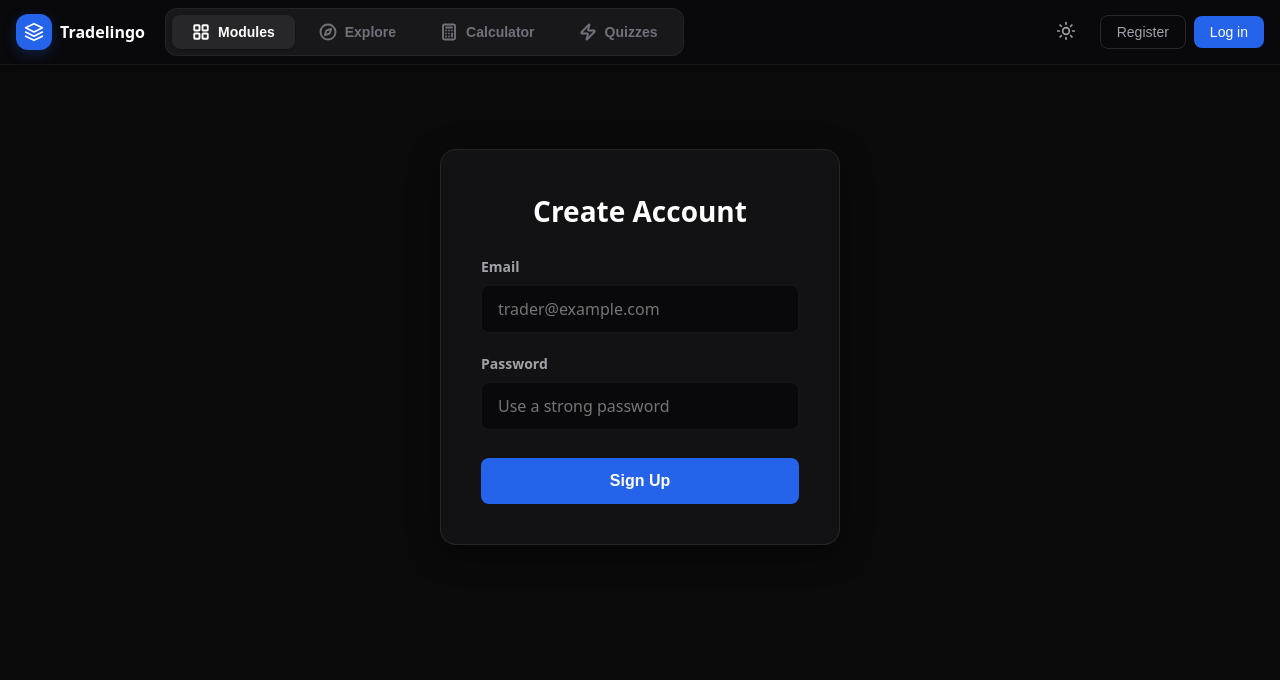
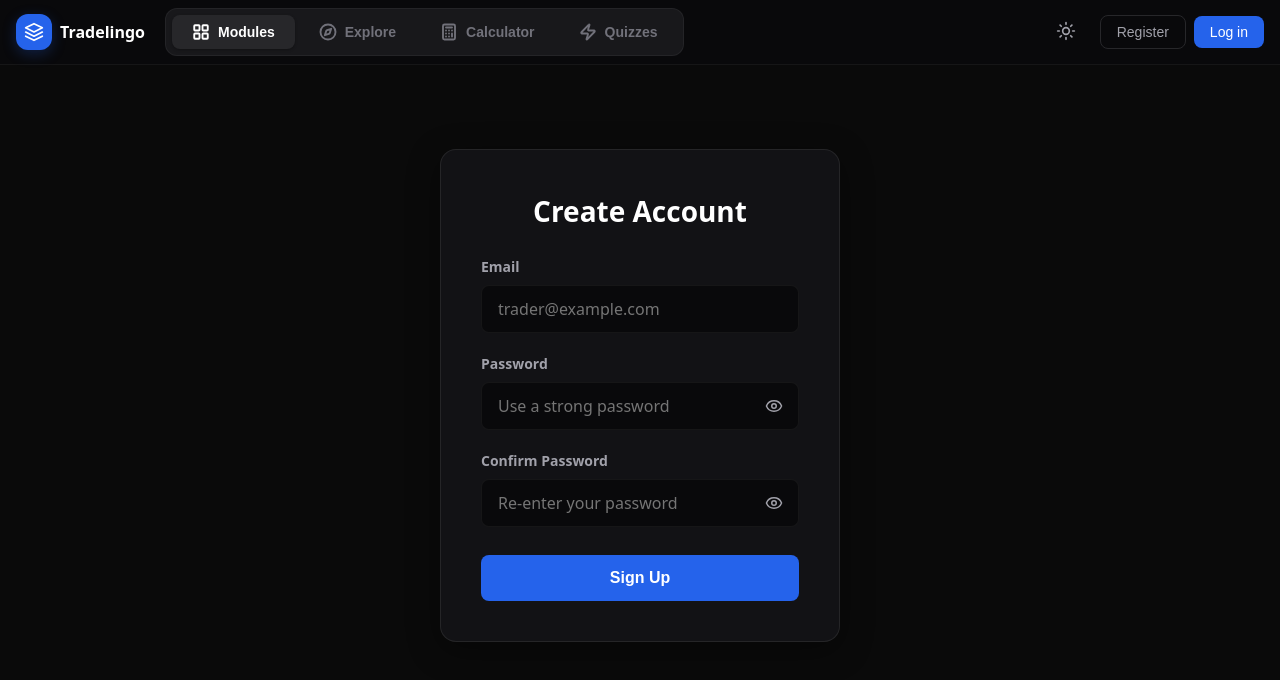
Before and after one commit to GhostOf0days/Tradelingo, a React (Vite) app: page /register in a window 1280 px wide. Shown: the top 680 px of the page. Built offline with nearby package versions, Linux system fonts and the light colour scheme.

Commit message:
Improve auth password controls

```diff
--- a/src/pages/Login.tsx
+++ b/src/pages/Login.tsx
@@ -1,12 +1,14 @@
 // Email/password login; on success we stash the profile in UserContext and go home.
 import { useState } from "react";
 import { useNavigate } from "react-router-dom";
+import { Eye, EyeOff } from "lucide-react";
 import { useUser } from "../contexts/UserContext";
 import '../styles/Register.css';
 
 export default function Login() {
   const [email, setEmail] = useState("");
   const [password, setPassword] = useState("");
+  const [showPassword, setShowPassword] = useState(false);
   const [error, setError] = useState("");
 
   const { setUser } = useUser();
@@ -64,14 +66,25 @@ export default function Login() {
 
           <div className="auth__field">
             <label className="auth__label">Password</label>
+            <div className="auth__password-input">
               <input
                 className="auth__input"
-              type="password"
+                type={showPassword ? "text" : "password"}
                 value={password}
                 onChange={(e) => setPassword(e.target.value)}
-              placeholder="••••••••"
+                placeholder="Password"
+                autoComplete="current-password"
                 required
               />
+              <button
+                className="auth__password-toggle"
+                type="button"
+                onClick={() => setShowPassword((current) => !current)}
+                aria-label={showPassword ? "Hide password" : "Show password"}
+              >
+                {showPassword ? <EyeOff size={18} /> : <Eye size={18} />}
+              </button>
+            </div>
           </div>
 
           <button className="auth__submit" type="submit">
--- a/src/pages/register.tsx
+++ b/src/pages/register.tsx
@@ -1,6 +1,7 @@
 // Creates an account via POST /api/register and logs the user in immediately afterward.
 import { useMemo, useState } from "react";
 import { useNavigate } from "react-router-dom";
+import { Eye, EyeOff } from "lucide-react";
 import { useUser } from "../contexts/UserContext";
 import '../styles/Register.css';
 
@@ -15,6 +16,9 @@ const PASSWORD_RULES = [
 export default function Register() {
   const [email, setEmail] = useState("");
   const [password, setPassword] = useState("");
+  const [confirmPassword, setConfirmPassword] = useState("");
+  const [showPassword, setShowPassword] = useState(false);
+  const [showConfirmPassword, setShowConfirmPassword] = useState(false);
   const [error, setError] = useState("");
 
   const { setUser } = useUser();
@@ -27,6 +31,8 @@ export default function Register() {
   const passwordStrength =
     passwordScore <= 2 ? 'weak' : passwordScore <= 4 ? 'good' : 'strong';
   const hasPasswordIssues = password.length > 0 && passwordScore < PASSWORD_RULES.length;
+  const hasConfirmPasswordIssue =
+    confirmPassword.length > 0 && password !== confirmPassword;
 
   /** POST /api/register; server hashes password and returns the public profile fields. */
   const handleSubmit = async (e: React.FormEvent) => {
@@ -36,6 +42,10 @@ export default function Register() {
     const missingRule = passwordChecks.find((check) => !check.valid);
     if (missingRule) {
       setError(`Password needs: ${missingRule.label.toLowerCase()}`);
+      return;
+    }
+    if (password !== confirmPassword) {
+      setError("Passwords do not match");
       return;
     }
 
@@ -86,9 +96,10 @@ export default function Register() {
 
           <div className="auth__field">
             <label className="auth__label">Password</label>
+            <div className="auth__password-input">
               <input
                 className="auth__input"
-              type="password"
+                type={showPassword ? "text" : "password"}
                 value={password}
                 onChange={(e) => setPassword(e.target.value)}
                 placeholder="Use a strong password"
@@ -96,6 +107,15 @@ export default function Register() {
                 aria-invalid={hasPasswordIssues}
                 required
               />
+              <button
+                className="auth__password-toggle"
+                type="button"
+                onClick={() => setShowPassword((current) => !current)}
+                aria-label={showPassword ? "Hide password" : "Show password"}
+              >
+                {showPassword ? <EyeOff size={18} /> : <Eye size={18} />}
+              </button>
+            </div>
             {password.length > 0 && (
               <div className="auth__password-panel">
                 <div className="auth__strength-row">
@@ -126,6 +146,33 @@ export default function Register() {
             )}
           </div>
 
+          <div className="auth__field">
+            <label className="auth__label">Confirm Password</label>
+            <div className="auth__password-input">
+              <input
+                className="auth__input"
+                type={showConfirmPassword ? "text" : "password"}
+                value={confirmPassword}
+                onChange={(e) => setConfirmPassword(e.target.value)}
+                placeholder="Re-enter your password"
+                autoComplete="new-password"
+                aria-invalid={hasConfirmPasswordIssue}
+                required
+              />
+              <button
+                className="auth__password-toggle"
+                type="button"
+                onClick={() => setShowConfirmPassword((current) => !current)}
+                aria-label={showConfirmPassword ? "Hide confirmed password" : "Show confirmed password"}
+              >
+                {showConfirmPassword ? <EyeOff size={18} /> : <Eye size={18} />}
+              </button>
+            </div>
+            {hasConfirmPasswordIssue && (
+              <p className="auth__field-help auth__field-help--error">Passwords do not match.</p>
+            )}
+          </div>
+
           <button className="auth__submit" type="submit">
             Sign Up
           </button>
--- a/src/styles/Calculator.css
+++ b/src/styles/Calculator.css
@@ -25,17 +25,21 @@
   gap: 1rem;
   margin-bottom: 2rem;
   border-bottom: 1px solid var(--border);
+  overflow-x: auto;
 }
 
 .calculator__tab {
-  padding: 1rem 1.5rem;
+  flex: 0 0 auto;
+  padding: 1rem 1.75rem;
   background: transparent;
   border: none;
   color: var(--text-muted);
   cursor: pointer;
-  font-weight: 500;
+  font-size: 1.08rem;
+  font-weight: 700;
   border-bottom: 3px solid transparent;
   transition: all 0.3s ease;
+  white-space: nowrap;
 }
 
 .calculator__tab:hover {
@@ -211,6 +215,17 @@
   }
 }
 
+@media (max-width: 720px) {
+  .calculator__tabs {
+    gap: 0.5rem;
+  }
+
+  .calculator__tab {
+    padding: 0.85rem 1rem;
+    font-size: 1rem;
+  }
+}
+
 .calculator__chart-container {
   background: var(--surface-hover);
   border: 1px solid var(--border);
--- a/src/styles/Register.css
+++ b/src/styles/Register.css
@@ -42,6 +42,7 @@
 }
 
 .auth__input {
+  width: 100%;
   background: var(--main-bg-elevated);
   border: 1px solid var(--border);
   border-radius: 0.5rem;
@@ -56,6 +57,40 @@
   outline: none;
   border-color: var(--accent);
   box-shadow: 0 0 0 2px var(--accent-glow);
+}
+
+.auth__input[aria-invalid='true'] {
+  border-color: var(--danger);
+}
+
+.auth__password-input {
+  position: relative;
+}
+
+.auth__password-input .auth__input {
+  padding-right: 2.75rem;
+}
+
+.auth__password-toggle {
+  position: absolute;
+  top: 50%;
+  right: 0.55rem;
+  display: inline-flex;
+  align-items: center;
+  justify-content: center;
+  width: 2rem;
+  height: 2rem;
+  padding: 0;
+  background: transparent;
+  border: none;
+  color: var(--text-muted);
+  cursor: pointer;
+  transform: translateY(-50%);
+  transition: color 0.2s;
+}
+
+.auth__password-toggle:hover {
+  color: var(--text-primary);
 }
 
 .auth__submit {
@@ -150,3 +185,13 @@
   color: var(--text-muted-strong);
   font-size: 0.82rem;
 }
+
+.auth__field-help {
+  margin: 0;
+  color: var(--text-muted-strong);
+  font-size: 0.82rem;
+}
+
+.auth__field-help--error {
+  color: var(--danger);
+}
```
Lines whose indentation alone changed are shown as unchanged.
